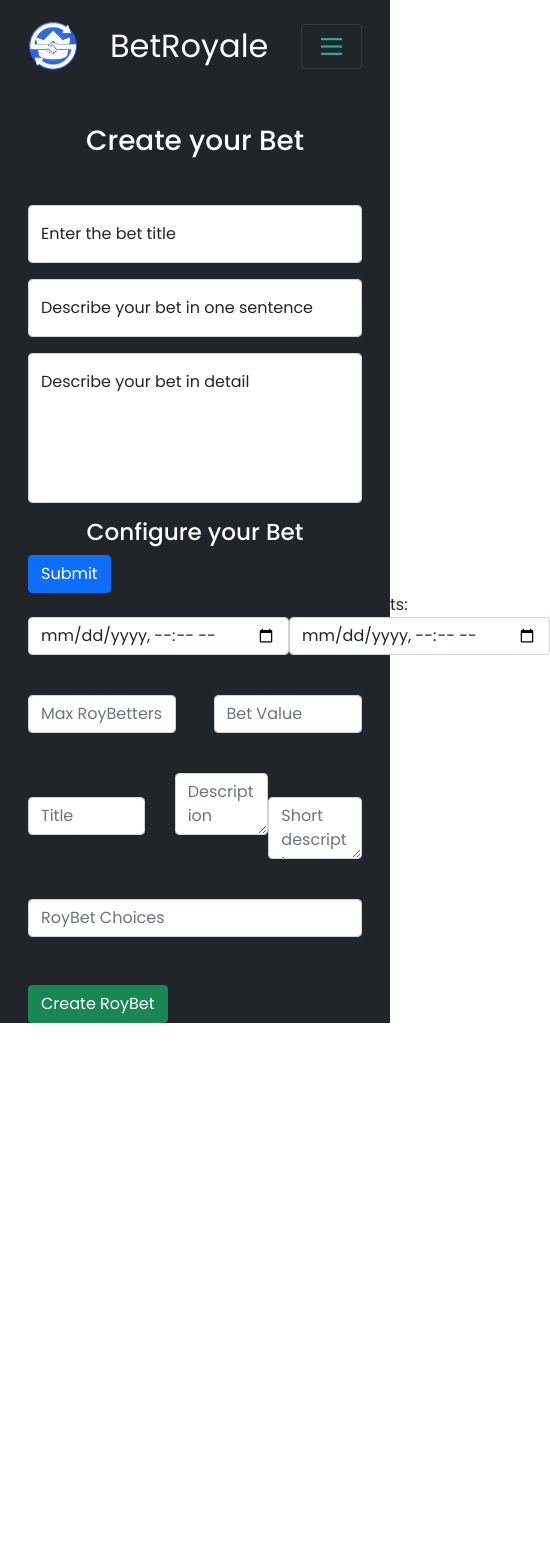
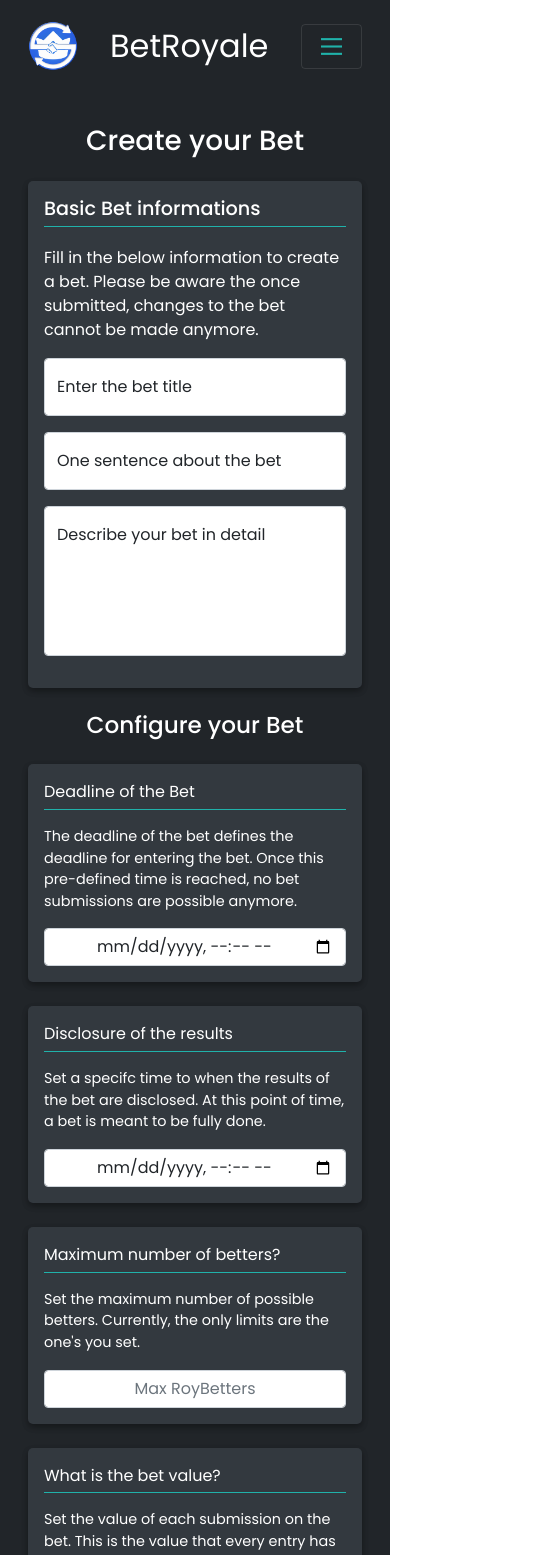
Before and after one commit to fsyntax/bet-royale, a React (Create React App) app: page /createBet in a window 390 px wide. Shown: the top 1555 px of the page, 550 px wide, since content can reach past the window. Before the commit the page ends 1023 px from the top, so only its background shows below. Built offline with nearby package versions, Linux system fonts and the light colour scheme.

Commit message:
Finished structuring the create bet page for mobile, added a few descriptions & instructions

```diff
--- a/src/pages/CreateBet.js
+++ b/src/pages/CreateBet.js
@@ -1,6 +1,6 @@
 import { useRef, useState } from "react";
 import { useHistory } from "react-router-dom";
-import { Modal, FloatingLabel, Form, Button } from "react-bootstrap";
+import { Modal, FloatingLabel, Form, Button, FormGroup } from "react-bootstrap";
 import BetService from "../api/Bet";
 
 import '../styles/createbet.scss'
@@ -74,7 +74,7 @@ const CreateBet = () => {
   }
 
   return (
-    <div className="container d-flex align-items-center flex-column pt-5 create-bet-form" >
+    <div className="container d-flex align-items-center flex-column pt-5 create-bet-form pb-4" >
       <Modal show={modal}>
         <div className="modal-content">
           <div className="modal-header">
@@ -101,45 +101,50 @@ const CreateBet = () => {
           </div>
         </div>
       </Modal>
-      <h1 className="text-4xl mb-5">Create your Bet</h1>
+      <h1 className="text-4xl mb-4">Create your Bet</h1>
+      <Form>
+        <FormGroup className="create-bet-form__wrap">
+          <h3> Basic Bet informations</h3>
+          <p>Fill in the below information to create a bet. Please be aware the once submitted, changes to the bet cannot be made anymore.</p>
+          <FloatingLabel className="create-bet-form__field create-bet-form__title" controlId="cbf-title" label="Enter the bet title">
+            <Form.Control
+              aria-label="Title"
+              aria-describedby="Title"
+              ref={titleInputRef}
+              controlId="cbf-title" type="text" placeholder="Enter the bet title" />
+          </FloatingLabel>
+          <FloatingLabel className="create-bet-form__field create-bet-form__short-desc" controlId="cbf-short-desc" label="One sentence about the bet">
+            <Form.Control controlId="cbf-short-desc" type="text" placeholder="Describe your bet in one sentence" ref={shortDescriptionInputRef}
 
-      <Form>
-        <FloatingLabel className="create-bet-form__field create-bet-form__title" controlId="cbf-title" label="Enter the bet title">
-          <Form.Control controlId="cbf-title" type="text" placeholder="Enter the bet title" />
-        </FloatingLabel>
-        <FloatingLabel className="create-bet-form__field create-bet-form__short-desc" controlId="cbf-short-desc" label="Describe your bet in one sentence">
-          <Form.Control controlId="cbf-short-desc" type="text" placeholder="Describe your bet in one sentence" />
+            />
           </FloatingLabel>
           <FloatingLabel className="create-bet-form__field create-bet-form__desc" controlId="cbf-desc" label="Describe your bet in detail">
-          <Form.Control controlId="cbf-desc" type="textarea" placeholder="Describe your bet in detail" />
+            <Form.Control controlId="cbf-desc" type="textarea" placeholder="Describe your bet in detail" ref={descriptionInputRef} />
           </FloatingLabel>
-        <h3 class="create-bet-form__config__heading text-center">Configure your Bet</h3>
-        <Button variant="primary" type="submit">
-          Submit
-        </Button>
-      </Form>
-      <div className="flex justify-items-center align-items-center w-100 flex-column my-10">
-        <div className="d-flex flex-column w-full">
-          <div className="w-100 d-flex mb-3">
-            <div className="w-100 mr-2">
+        </FormGroup>
+        <div className="create-bet-form__config">
+          <h3 class="create-bet-form__config__heading text-center mb-4">Configure your Bet</h3>
+          <FormGroup className="create-bet-form__config__field create-bet-form__config__deadline">
             <label htmlFor="deadline" className="d-block">
-                RoyBet Deadline:
+              Deadline of the Bet
             </label>
+            <p>The deadline of the bet defines the deadline for entering the bet. Once this pre-defined time is reached, no bet submissions are possible anymore.</p>
             <input
               type="datetime-local"
-                className="form-control"
+              className="form-control text-center"
               placeholder="RoyBet Deadline"
               aria-label="Deadline"
               id="deadline"
               aria-describedby="basic-addon1"
               ref={deadlineInputRef}
             />
-            </div>
-            <div className="w-25"></div>
-            <div className="w-100">
+
+          </FormGroup>
+          <FormGroup className="create-bet-form__config__field create-bet-form__config__result">
             <label htmlFor="results" className="d-block">
-                RoyBet Results:
+              Disclosure of the results
             </label>
+            <p>Set a specifc time to when the results of the bet are disclosed. At this point of time, a bet is meant to be fully done.</p>
             <input
               type="datetime-local"
               className="form-control"
@@ -149,13 +154,12 @@ const CreateBet = () => {
               aria-describedby="basic-addon1"
               ref={resultsInputRef}
             />
-            </div>
-          </div>
-          <div className="w-100 d-flex">
-            <div className="w-100">
+          </FormGroup>
+          <FormGroup className="create-bet-form__config__field create-bet-form__config__betters">
             <label htmlFor="maxBetters" className="d-block">
-                Max Betters:
+              Maximum number of betters?
             </label>
+            <p>Set the maximum number of possible betters. Currently, the only limits are the one's you set.</p>
             <input
               type="number"
               className="form-control"
@@ -165,89 +169,46 @@ const CreateBet = () => {
               aria-describedby="basic-addon1"
               ref={maxBettersInputRef}
             />
-            </div>
-            <div className="w-25"></div>
-            <div className="w-100">
-              <label htmlFor="betValue" className="d-block">
-                Bet Value:
+          </FormGroup>
+          <FormGroup className="create-bet-form__config__field create-bet-form__config__value">
+            <label htmlFor="maxBetters" className="d-block">
+              What is the bet value?
             </label>
+            <p>Set the value of each submission on the bet. This is the value that every entry has to pay in order to participate.</p>
             <input
               type="number"
               className="form-control"
-                placeholder="Bet Value"
+              placeholder="Bet value"
               aria-label="Bet Value"
               id="betValue"
               aria-describedby="basic-addon1"
               ref={betValueInputRef}
             />
-            </div>
-          </div>
-        </div>
-        <div className="d-flex justify-items-center align-items-center mt-3 w-100">
-          <div className="w-100">
-            <label htmlFor="title" className="d-block">
-              Title:
+          </FormGroup>
+          <FormGroup className="create-bet-form__config__field create-bet-form__config__betters">
+            <label htmlFor="maxBetters" className="d-block">
+              What are the possible choices?
             </label>
-            <input
-              type="text"
-              className="form-control w-100"
-              placeholder="Title"
-              aria-label="Title"
-              id="title"
-              aria-describedby="Title"
-              ref={titleInputRef}
-            />
-          </div>
-          <div className="w-25"></div>
-          <div className="w-100 d-flex">
-            <div className="w-100">
-              <label htmlFor="description" className="d-block">
-                Description:
-              </label>
-              <textarea
-                className="form-control w-100"
-                id="description"
-                placeholder="Description"
-                ref={descriptionInputRef}
-              ></textarea>
-            </div>
-            <div className="w-25"></div>
-            <div className="w-100">
-              <label htmlFor="short-description" className="d-block">
-                Short Description:
-              </label>
-              <textarea
-                maxLength="75"
-                className="form-control w-100"
-                id="short-description"
-                placeholder="Short description"
-                ref={shortDescriptionInputRef}
-              ></textarea>
-            </div>
-          </div>
-        </div>
-        <div className="w-100 d-flex mt-3">
-          <div className="w-100">
-            <label htmlFor="results" className="d-block">
-              RoyBet Choices:
-            </label>
+            <p>Set different possible options to win the bet. The options are seperated with a comma (",")</p>
             <input
               type="text"
               className="form-control"
-              placeholder="RoyBet Choices"
+              placeholder="Option 1, Option2, ..."
               aria-label="Results"
               id="results"
               aria-describedby="basic-addon1"
               ref={betChoicesInputRef}
             />
-          </div>
-        </div>
-        <div className="mt-5 d-flex justify-items-center align-items-center w-100">
-          <button type="button" className="btn btn-success" onClick={createBet}>
+          </FormGroup>
+          <button className="create-bet-form__submit" type="submit" onClick={createBet}>
             Create RoyBet
           </button>
         </div>
-      </div>
+      </Form>
+
+
+
+
     </div>
   );
 };
--- a/src/styles/createbet.scss
+++ b/src/styles/createbet.scss
@@ -13,4 +13,58 @@
         height: 150px;
     }
 
+    &__wrap {
+        padding: 1em;
+        background: var(--c-dark-lighten);
+        border-radius: 5px;
+        box-shadow: var(--box-shadow-primary);
+        margin-bottom: 1.5em;
+
+        h3 {
+            font-size: 1.2em;
+            border-bottom: 1px solid var(--roy-primary);
+            padding-bottom: .3em;
+            margin-bottom: 1em;
+        }
+    }
+
+    &__config {
+        label {
+            color: var(--c-light);
+            border-bottom: 1px solid var(--roy-primary);
+            margin-bottom: 1em;
+            padding-bottom: .3em;
+
+
+        }
+
+
+        &__field {
+            padding: 1em;
+            background: var(--c-dark-lighten);
+            border-radius: 5px;
+            box-shadow: var(--box-shadow-primary);
+            margin-bottom: 1.5em;
+
+            p {
+                font-size: .9em;
+            }
+
+            input {
+                text-align: center;
+            }
+        }
+    }
+
+    &__submit {
+        width: 100%;
+        height: 50px;
+        font-size: 1.1em;
+        background: var(--roy-primary);
+        outline: none;
+        border-radius: 5px;
+        box-shadow: var(--box-shadow-primary);
+        border: none;
+
+    }
 }
--- a/src/styles/variables.scss
+++ b/src/styles/variables.scss
@@ -4,6 +4,7 @@
   --roy-accent: rgb(255, 255, 255);
   --c-dark: #212529;
   --c-dark-lighten: #33393f;
+  --c-light: #fff;
 
   --box-shadow-primary: 0 3px 6px rgba(0, 0, 0, 0.16),
     0 3px 6px rgba(0, 0, 0, 0.23);
```
Lines whose indentation alone changed are shown as unchanged.
